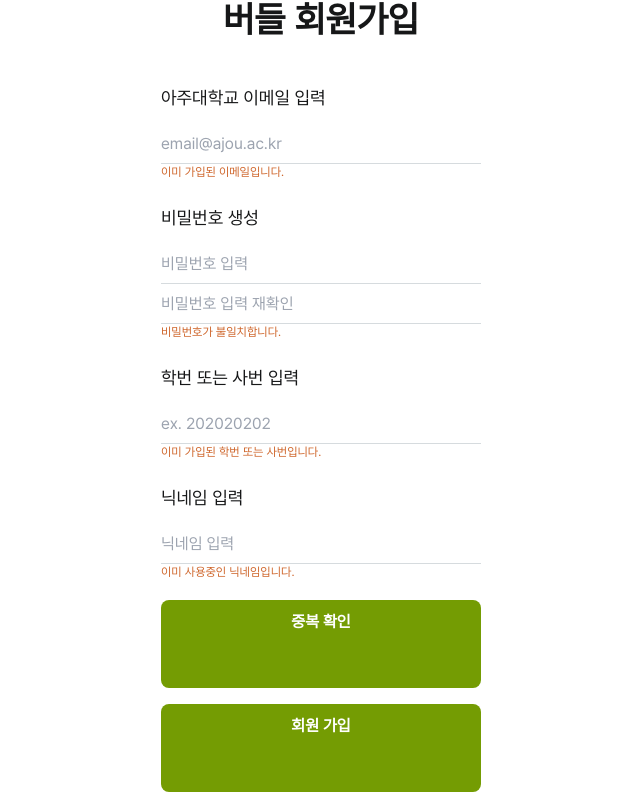
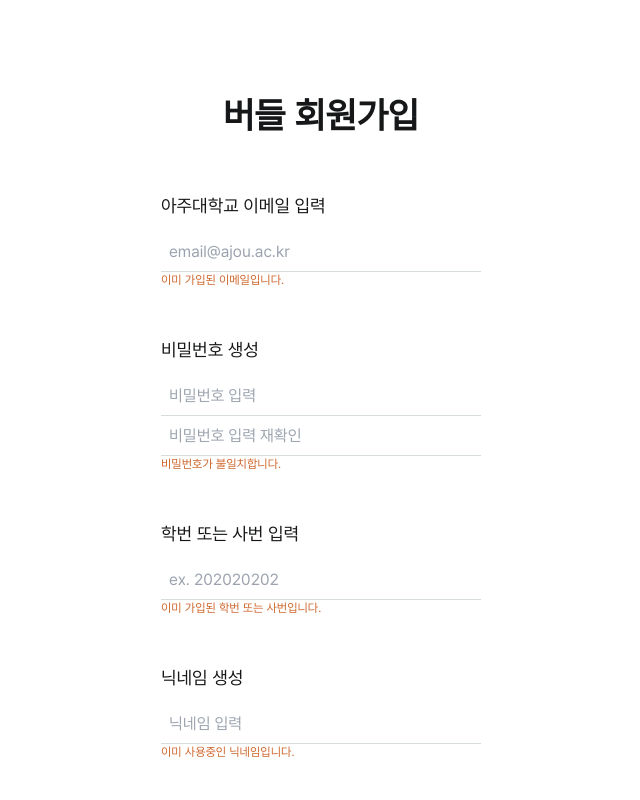
Before and after one commit to BuddlIes/FrontEnd, a React (Vite) app: page /Signup in a window 1280 px wide. Shown: the top 800 px of the page, without its empty margins (319-959 px from the left). Built offline with nearby package versions, Linux system fonts and the light colour scheme.

Commit message:
Feat: Signup Page 수정

```diff
--- a/src/pages/Signup/Components/EmailBtn/index.jsx
+++ b/src/pages/Signup/Components/EmailBtn/index.jsx
@@ -3,12 +3,12 @@ import React, { useEffect, useState } from "react";
 
 function Email() {
     return (
-      <div class="flex flex-col py-3 px-5">
+      <div class="flex flex-col py-6 px-5">
         <div className="text-lg text-semibold text-[#161718] pb-3">아주대학교 이메일 입력</div>
         <input
           type="text"
           placeholder="email@ajou.ac.kr"
-          class="w-80 h-10 py-2 px-0 border-b border-[#D6DBDE] text-base text-[#ABB1B8]"
+          class="w-80 h-10 py-2 px-2 border-b border-[#D6DBDE] text-base text-[#ABB1B8]"
         />
         <div className="text-xs font-normal text-[#CE6429]">이미 가입된 이메일입니다.</div>
       </div>
--- a/src/pages/Signup/Components/IDBtn/index.jsx
+++ b/src/pages/Signup/Components/IDBtn/index.jsx
@@ -3,12 +3,12 @@ import React, { useEffect, useState } from "react";
 
 function ID() {
     return (
-        <div class="flex flex-col py-3 px-5">
+        <div class="flex flex-col py-6 px-5">
         <div className="text-lg text-semibold text-[#161718] pb-3">학번 또는 사번 입력</div>
         <input
           type="text"
           placeholder="ex. 202020202"
-          class="w-80 h-10 py-2 px-0 border-b border-[#D6DBDE] text-base text-[#ABB1B8]"
+          class="w-80 h-10 py-2 px-2 border-b border-[#D6DBDE] text-base text-[#ABB1B8]"
         />
         <div className="text-xs font-normal text-[#CE6429]">이미 가입된 학번 또는 사번입니다.</div>
       </div>
--- a/src/pages/Signup/Components/PwdBtn/index.jsx
+++ b/src/pages/Signup/Components/PwdBtn/index.jsx
@@ -3,17 +3,17 @@ import React, { useEffect, useState } from "react";
 
 function Pwd() {
     return (
-        <div class="flex flex-col py-3 px-5">
+        <div class="flex flex-col py-6 px-5">
         <div className="text-lg text-semibold text-[#161718] pb-3">비밀번호 생성</div>
         <input
           type="text"
           placeholder="비밀번호 입력"
-          class="w-80 h-10 py-2 px-0 border-b border-[#D6DBDE] text-base text-[#ABB1B8]"
+          class="w-80 h-10 py-2 px-2 border-b border-[#D6DBDE] text-base text-[#ABB1B8]"
         />
         <input
           type="text"
           placeholder="비밀번호 입력 재확인"
-          class="w-80 h-10 py-2 px-0 border-b border-[#D6DBDE] text-base text-[#ABB1B8]"
+          class="w-80 h-10 py-2 px-2 border-b border-[#D6DBDE] text-base text-[#ABB1B8]"
         />
         <div className="text-xs font-normal text-[#CE6429]">비밀번호가 불일치합니다.</div>
       </div>
--- a/src/pages/Signup/Components/UsernameBtn/index.jsx
+++ b/src/pages/Signup/Components/UsernameBtn/index.jsx
@@ -3,14 +3,18 @@ import React, { useEffect, useState } from "react";
 
 function Username() {
   return (
-        <div class="flex flex-col py-3 px-5">
-        <div className="text-lg text-semibold text-[#161718] pb-3">닉네임 입력</div>
+    <div class="flex flex-col pt-6 pb-24 px-5">
+      <div className="text-lg text-semibold text-[#161718] pb-3">
+        닉네임 생성
+      </div>
       <input
         type="text"
         placeholder="닉네임 입력"
-          class="w-80 h-10 py-2 px-0 border-b border-[#D6DBDE] text-base text-[#ABB1B8]"
+        class="w-80 h-10 py-2 px-2 border-b border-[#D6DBDE] text-base text-[#ABB1B8]"
       />
-        <div className="text-xs font-normal text-[#CE6429]">이미 사용중인 닉네임입니다.</div>
+      <div className="text-xs font-normal text-[#CE6429]">
+        이미 사용중인 닉네임입니다.
+      </div>
     </div>
   );
 }
--- a/src/pages/Signup/index.jsx
+++ b/src/pages/Signup/index.jsx
@@ -11,8 +11,8 @@ function SignupPage() {
   return (
     <div className="w-full h-full flex flex-row">
       <div className="grow flex flex-col justify-center">
-        <div className="flex flex-col items-center justify-center h-screen">
-          <div className="text-4xl pb-8 font-semibold text-bdblack">
+        <div className="flex flex-col items-center justify-center">
+          <div className="text-4xl pt-24 pb-8 font-semibold text-bdblack">
             버들 회원가입
           </div>
           <Email />
```
Lines whose indentation alone changed are shown as unchanged.
